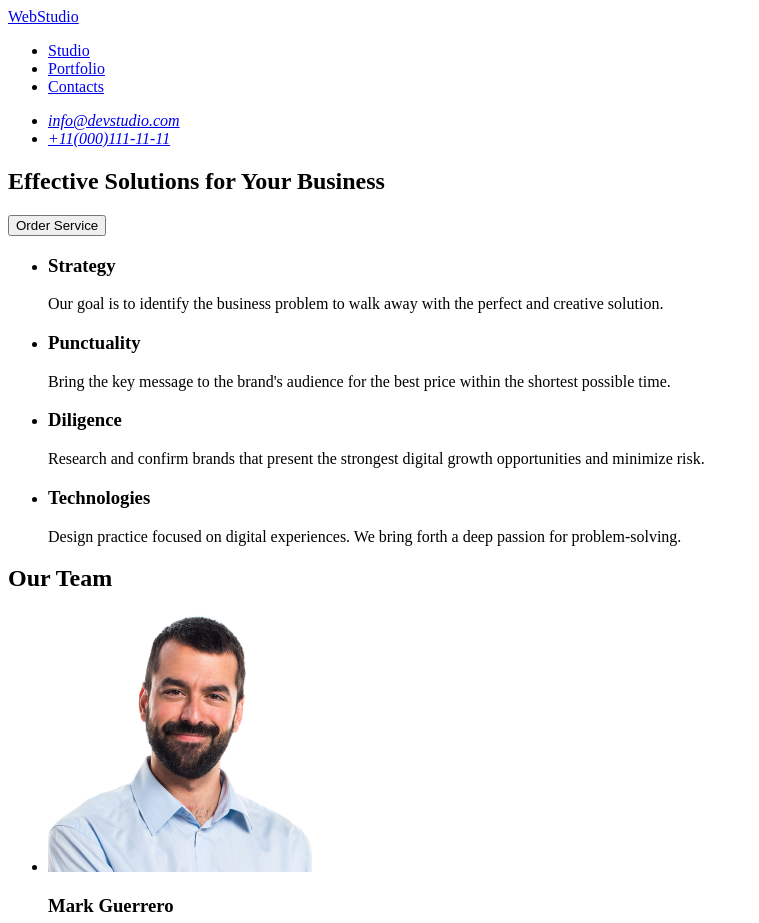
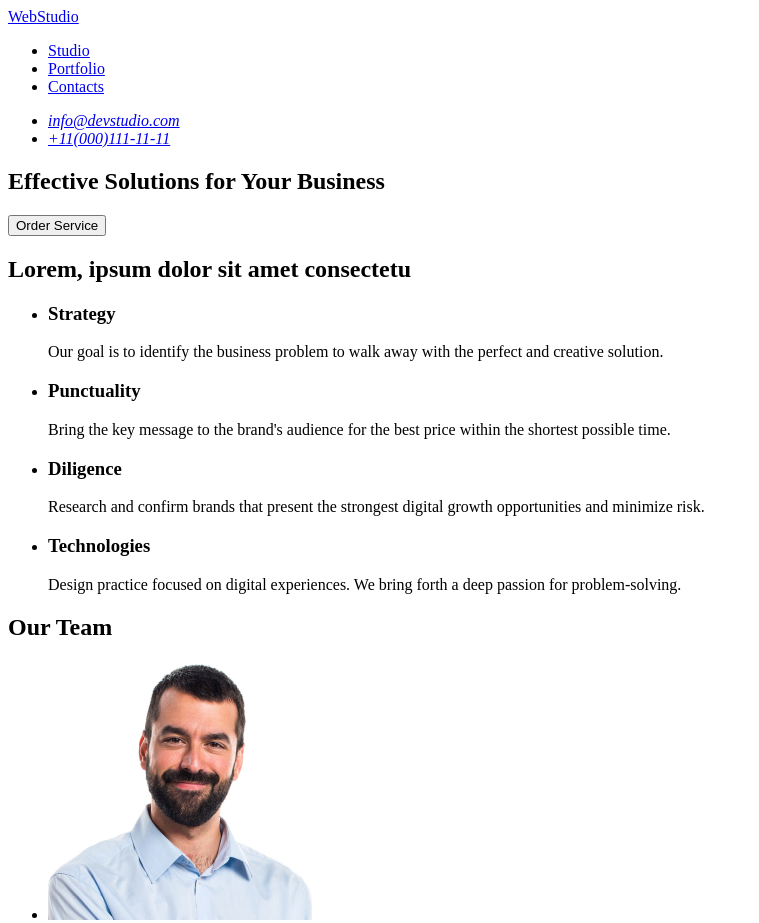
Before and after one commit to Qerilod/-goit-markup-hw-01, a plain HTML site: page index.html in a window 1280 px wide. Shown: the top 923 px of the page, without its empty margins (0-759 px from the left). Drawn offline with Linux system fonts and the light colour scheme.

Commit message:
homework-1

```diff
--- a/index.html
+++ b/index.html
@@ -35,6 +35,7 @@
       </section>
       <!-- Section-2 -->
       <section>
+        <h2>Lorem, ipsum dolor sit amet consectetu</h2>
         <ul>
           <li>
             <h3>Strategy</h3>
```
